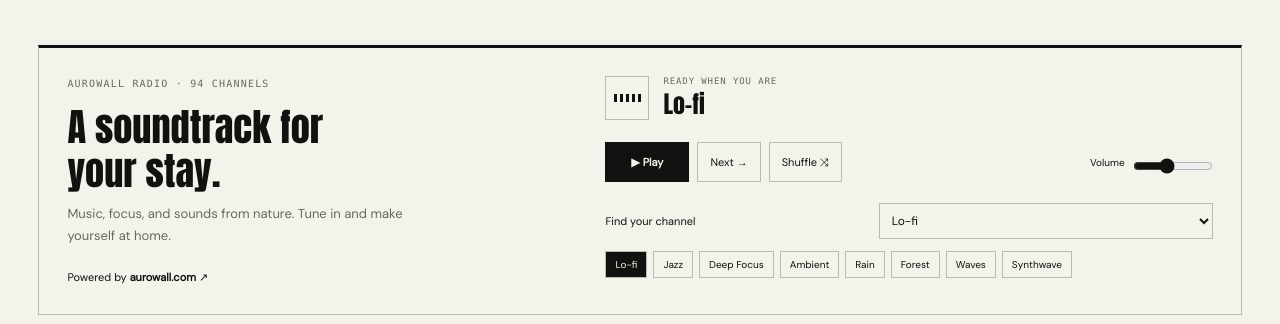
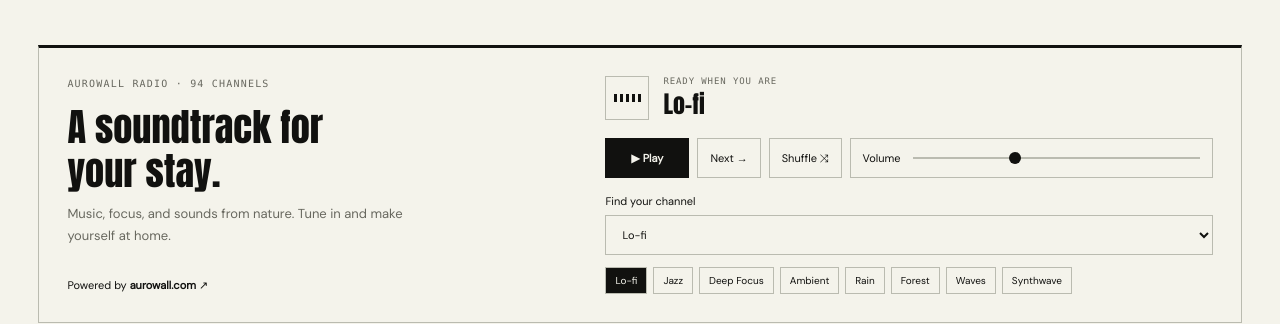
Before and after one commit to sariserhan/takethewall, a Next.js app: page / in a window 1280 px wide. Shown: the part 1400-1724 px from the top of the page. Built offline with nearby package versions, Linux system fonts and the light colour scheme; no server answers.

Commit message:
Align radio volume and channel controls

```diff
--- a/components/aurowall-radio.module.css
+++ b/components/aurowall-radio.module.css
@@ -17,10 +17,15 @@
 .controls { display:flex; flex-wrap:wrap; align-items:center; gap:8px; }
 .controls button { min-height:40px; padding:8px 12px; background:transparent; color:inherit; border:1px solid var(--rule); font:11px var(--body); cursor:pointer; }
 .controls .play { min-width:84px; background:var(--ink); color:var(--paper); border-color:var(--ink); font-weight:700; }
-.volume { display:flex; align-items:center; gap:8px; font:10px var(--body); margin-left:auto; }
-.volume input { width:80px; accent-color:var(--ink); }
-.channels { display:flex; align-items:center; justify-content:space-between; gap:12px; margin-top:16px; font:11px var(--body); }
-.channels select { min-width:0; width:55%; padding:8px; color:inherit; background:var(--paper); border:1px solid var(--rule); font:12px var(--body); }
+.volume { display:flex; flex:1 1 150px; align-items:center; gap:12px; min-width:0; height:40px; box-sizing:border-box; padding:0 12px; border:1px solid var(--rule); font:11px var(--body); }
+.volume input { appearance:none; flex:1; min-width:60px; width:80px; height:20px; margin:0; padding:0; border:0; border-radius:0; box-shadow:none; background:transparent; cursor:pointer; }
+.volume input::-webkit-slider-runnable-track { height:2px; background:var(--rule); }
+.volume input::-webkit-slider-thumb { appearance:none; width:12px; height:12px; margin-top:-5px; border:0; border-radius:50%; background:var(--ink); }
+.volume input::-moz-range-track { height:2px; background:var(--rule); }
+.volume input::-moz-range-thumb { width:12px; height:12px; border:0; border-radius:50%; background:var(--ink); }
+.volume input:focus-visible { outline:2px solid var(--ink); outline-offset:3px; }
+.channels { display:grid; gap:7px; margin-top:16px; font:11px var(--body); }
+.channels select { min-width:0; width:100%; height:40px; box-sizing:border-box; border-radius:0; padding:0 12px; color:inherit; background:var(--paper); border:1px solid var(--rule); font:11px var(--body); }
 .presets { display:flex; flex-wrap:wrap; gap:6px; margin-top:12px; }
 .presets button { border:1px solid var(--rule); background:transparent; color:inherit; font:10px var(--body); padding:6px 9px; cursor:pointer; }
 .presets button[aria-pressed="true"] { background:var(--ink); color:var(--paper); }
@@ -28,4 +33,4 @@
 .error { font:11px/1.5 var(--body); margin:10px 0 0; }.error:empty { display:none; }
 @keyframes radio-bars { from { transform:scaleY(.6); } to { transform:scaleY(2.6); } }
 @media(prefers-reduced-motion:reduce) { .equalizer[data-playing="true"] i { animation:none; } }
-@media(max-width:760px) { .radio { grid-template-columns:minmax(0,1fr); padding:20px; gap:24px; }.intro h2 { max-width:none; }.intro p { margin-bottom:12px; }.volume { margin-left:0; }.controls { gap:8px; } }
+@media(max-width:760px) { .radio { grid-template-columns:minmax(0,1fr); padding:20px; gap:24px; }.intro h2 { max-width:none; }.intro p { margin-bottom:12px; }.controls { gap:8px; } }
```
